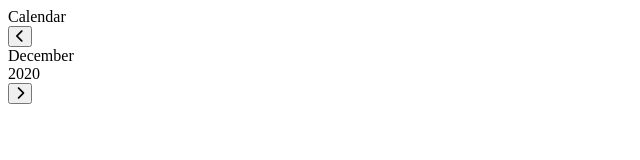
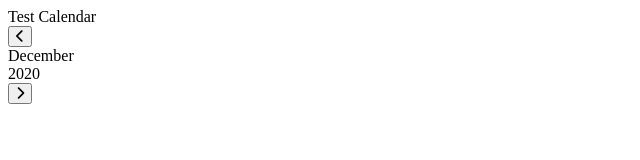
Before and after one commit to chiq2045/react-calendar, a React app: page / in a window 1280 px wide. Shown: the top 160 px of the page, without its empty margins (0-640 px from the left). Built offline with nearby package versions, Linux system fonts and the light colour scheme.

Commit message:
create modules for header

```diff
--- a/src/Calendar.jsx
+++ b/src/Calendar.jsx
@@ -2,25 +2,37 @@ import React from 'react';
 import dayjs from 'dayjs';
 
 export default function Calendar () {
-  return (
-    <div>
-      <div>
-        Calendar
-      </div>
+  const RenderCalendarHeader = displayDate => {
+    return (
       <div>
         <button className='btn-transparent'>
           <i className='fa-wrapper fa fa-chevron-left' />
         </button>
         <div>
-          {dayjs().format('MMMM')}
+          {displayDate().format('MMMM')}
         </div>
         <div>
-          {dayjs().format('YYYY')}
+          {displayDate().format('YYYY')}
         </div>
         <button className='btn-transparent'>
           <i className='fa-wrapper fa fa-chevron-right' />
         </button>
       </div>
+    );
+  };
+
+  const RenderCalendarTitle = title => {
+    return (
+      <div>
+        {title}
+      </div>
+    );
+  };
+
+  return (
+    <div>
+      {RenderCalendarTitle('Test Calendar')}
+      {RenderCalendarHeader(dayjs)}
     </div>
   );
 }
```
